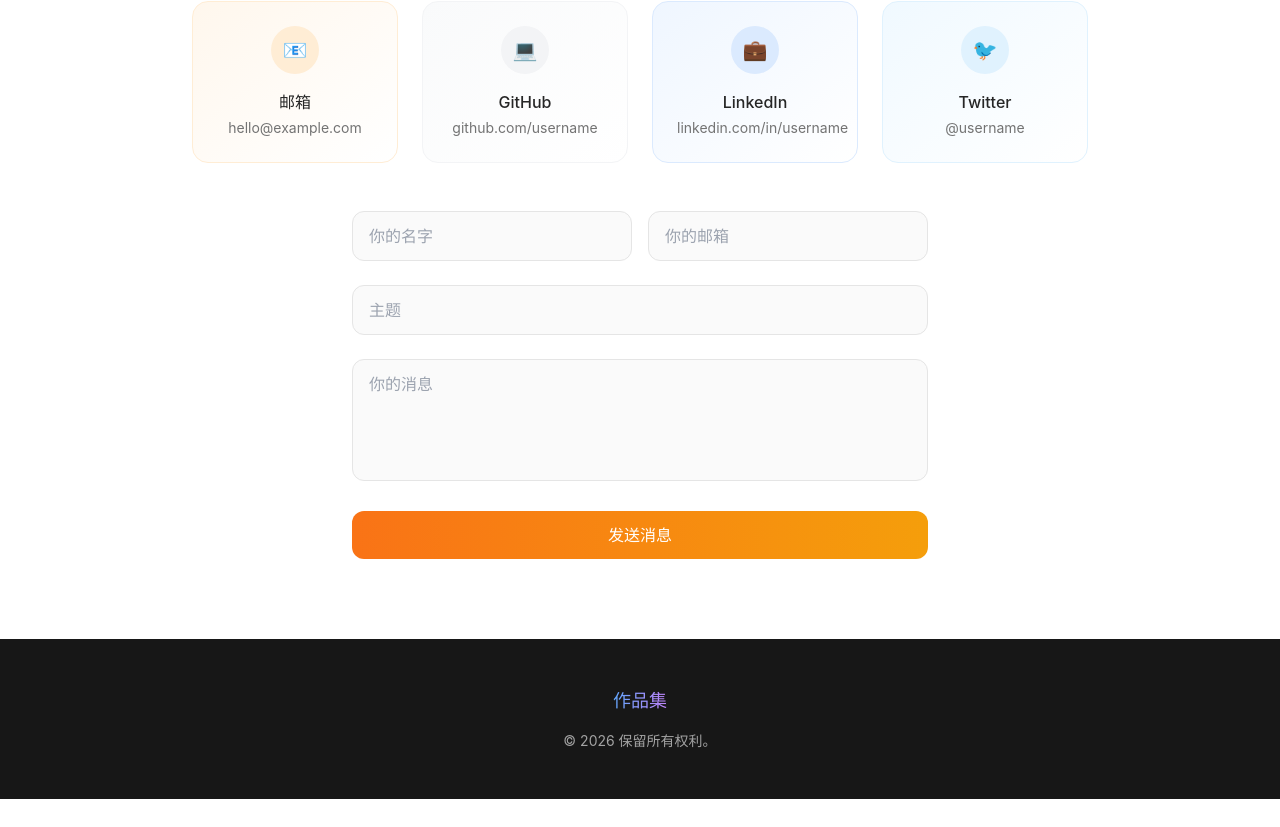
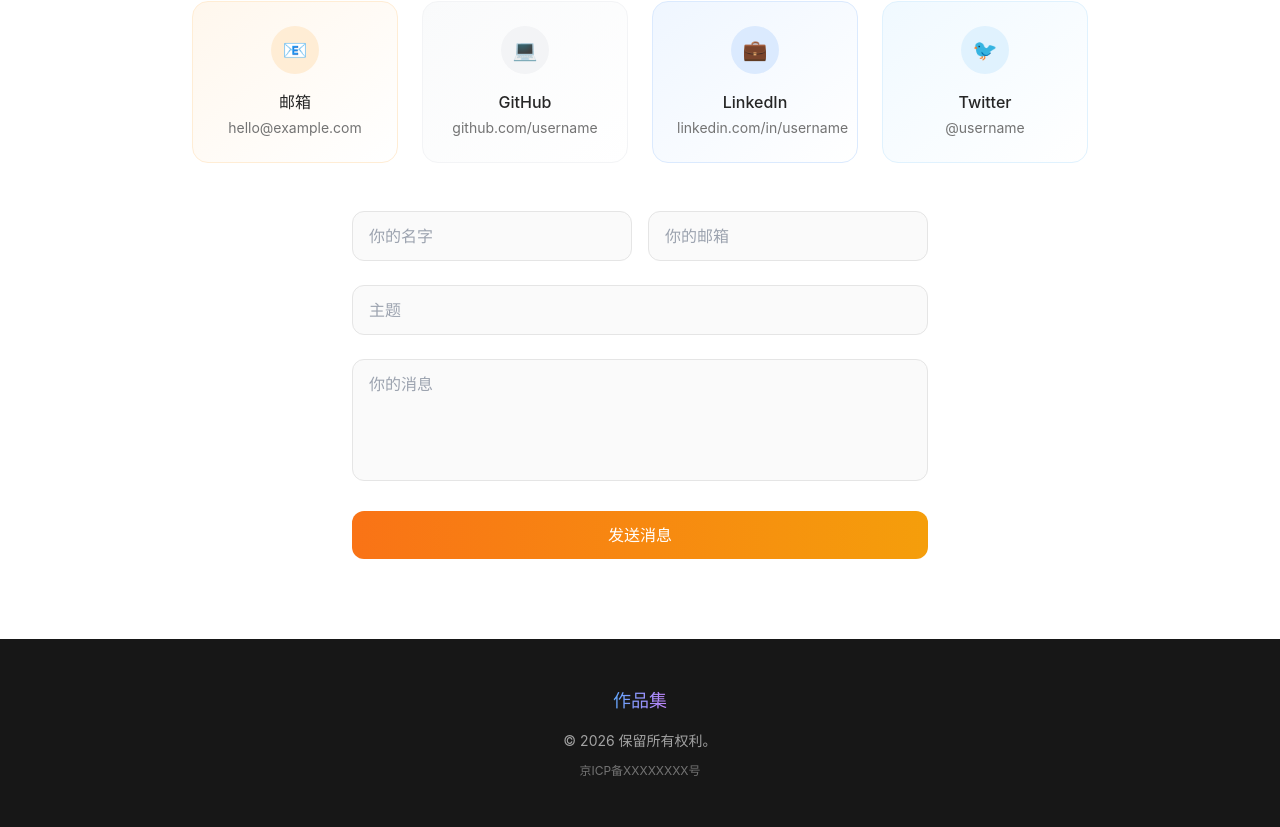
Before and after one commit to XiongMao118/GitTest, a Vue app: page /modular in a window 1280 px wide. Shown: the part 3575-4402 px from the top of the page. Before the commit the page ends 4374 px from the top, so only its background shows below. Built offline with nearby package versions, Linux system fonts and the light colour scheme; no server answers.

Commit message:
feat: 在页面底部添加备案号
- 在首页底部添加备案号
- 在模块化页面底部添加备案号
- 备案号链接到工信部备案查询网站
- 保持视觉风格统一

```diff
--- a/src/pages/HomePage.vue
+++ b/src/pages/HomePage.vue
@@ -818,6 +818,11 @@ const removeProject = (index: number) => {
           <p class="text-sm text-neutral-400">
             © {{ new Date().getFullYear() }} {{ personalInfo.name }}
           </p>
+          <p class="text-xs text-neutral-300 mt-2">
+            <a href="https://beian.miit.gov.cn/" target="_blank" class="hover:text-neutral-500 transition-colors">
+              京ICP备XXXXXXXX号
+            </a>
+          </p>
         </footer>
       </div>
     </main>
--- a/src/pages/ModularPage.vue
+++ b/src/pages/ModularPage.vue
@@ -533,6 +533,11 @@ const getCategoryColor = (category: string | { zh: string; en: string }) => {
           <p class="text-neutral-400 text-sm">
             © {{ new Date().getFullYear() }} {{ t('All rights reserved.') }}
           </p>
+          <p class="text-neutral-500 text-xs mt-3">
+            <a href="https://beian.miit.gov.cn/" target="_blank" class="hover:text-neutral-300 transition-colors">
+              京ICP备XXXXXXXX号
+            </a>
+          </p>
         </div>
       </footer>
     </main>
```
